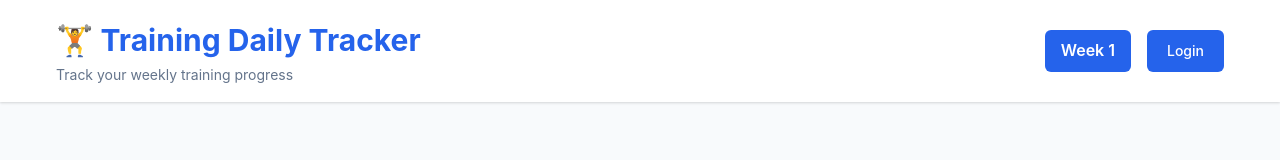
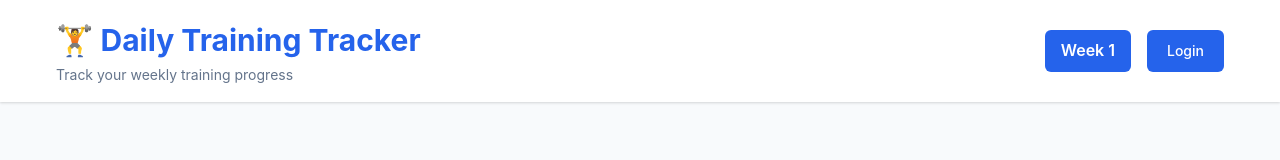
Before and after one commit to light-roast/TraningDailyTrackerFront, a plain HTML site: page index.html in a window 1280 px wide. Shown: the top 160 px of the page. Drawn offline with Linux system fonts and the light colour scheme; no server answers.

Commit message:
Correct grammar of the title

```diff
--- a/index.html
+++ b/index.html
@@ -12,7 +12,7 @@
         <div class="container">
             <div class="header-content">
                 <div class="header-left">
-                    <h1>🏋️ Training Daily Tracker</h1>
+                    <h1>🏋️ Daily Training Tracker</h1>
                     <p style="color: var(--text-secondary); font-size: 0.875rem;">Track your weekly training progress</p>
                 </div>
                 <div class="header-right">
```
